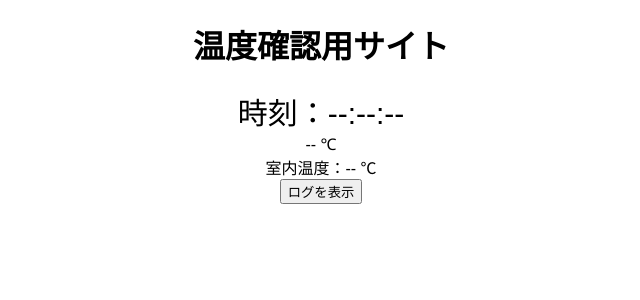
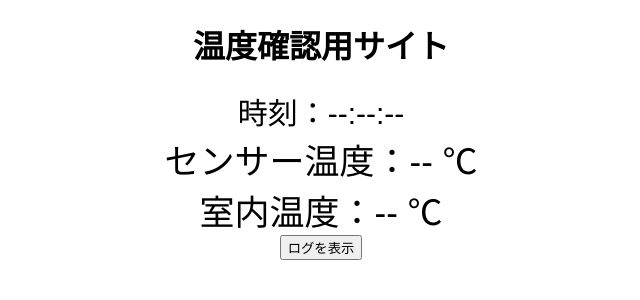
Before and after one commit to kobekosen-ec3/tempver1, a Flask app: page / in a window 1280 px wide. Shown: the top 300 px of the page, without its empty margins (319-959 px from the left). Run offline with Flask 3, Linux system fonts and the light colour scheme; data that the repository does not hold is empty.

Commit message:
Fix HTML syntax for temperature div

```diff
--- a/templates/index.html
+++ b/templates/index.html
@@ -8,7 +8,7 @@
 <body>
     <h1>温度確認用サイト</h1>
     <div class="time">時刻：<span id="time">--:--:--</span></div>
-    <div class="temp>
+    <div class="temp">
         <div>センサー温度：<span id="ds">-- ℃</span></div>
         <div>室内温度：<span id="pico">-- ℃</span></div>
     </div>
```
